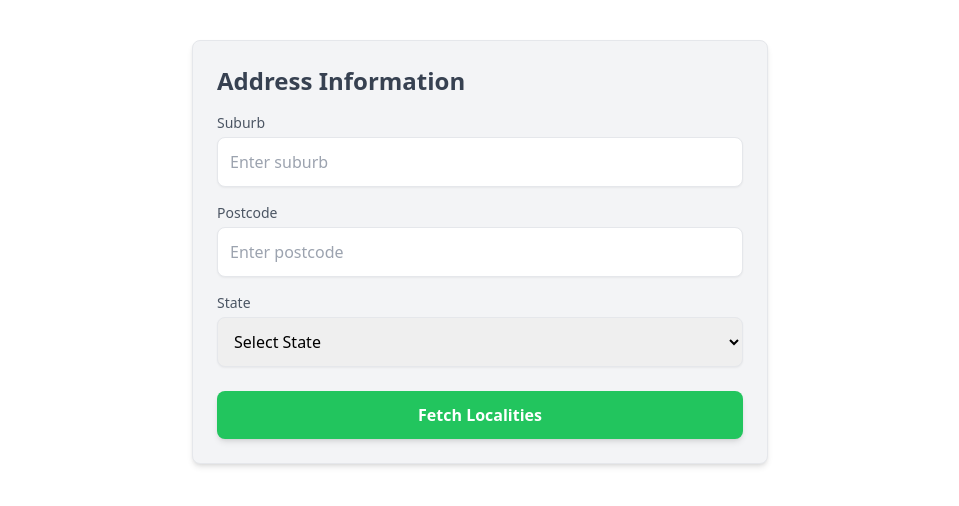
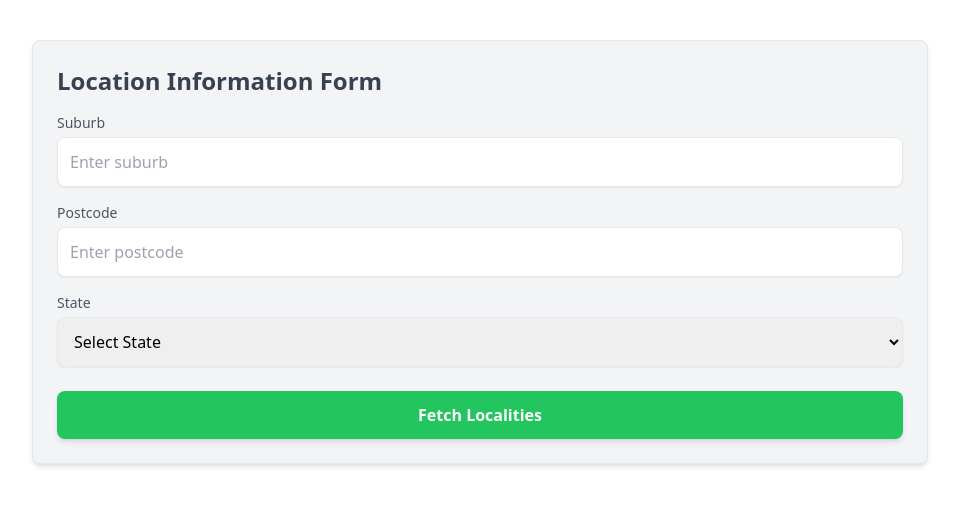
Before and after one commit to babisadongl/address-form-nextjs, a Next.js app: page / in a window 1280 px wide. Shown: the top 506 px of the page, without its empty margins (160-1119 px from the left). Built offline with nearby package versions, Linux system fonts and the light colour scheme.

Commit message:
Label change

```diff
--- a/src/app/components/address-form.tsx
+++ b/src/app/components/address-form.tsx
@@ -32,7 +32,7 @@ const AddressForm = () => {
       try {
         let { data } = await refetch({ postcode, suburb, state });
         if(data) {
-          setResult(data?.validateAddress?.data?.localities?.locality)
+          setResult(data?.validateAddress?.data?.localities)
         }
       } catch (err) {
         setErrors({ ...errors, errorMessage: 'There was an error submitting the form.', hasError: true });
@@ -51,8 +51,8 @@ const AddressForm = () => {
   }
 
   return (
-    <div className="max-w-xl mx-auto mt-10 p-6 border rounded-lg shadow-md bg-gray-100">
-      <h2 className="text-2xl font-semibold text-gray-700 mb-4">Address Information</h2>
+    <div className="max-w-4xl mx-auto mt-10 p-6 border rounded-lg shadow-md bg-gray-100">
+      <h2 className="text-2xl font-semibold text-gray-700 mb-4">Location Information Form</h2>
 
       <form onSubmit={handleSubmit}>
         <div className="mb-4">
```
